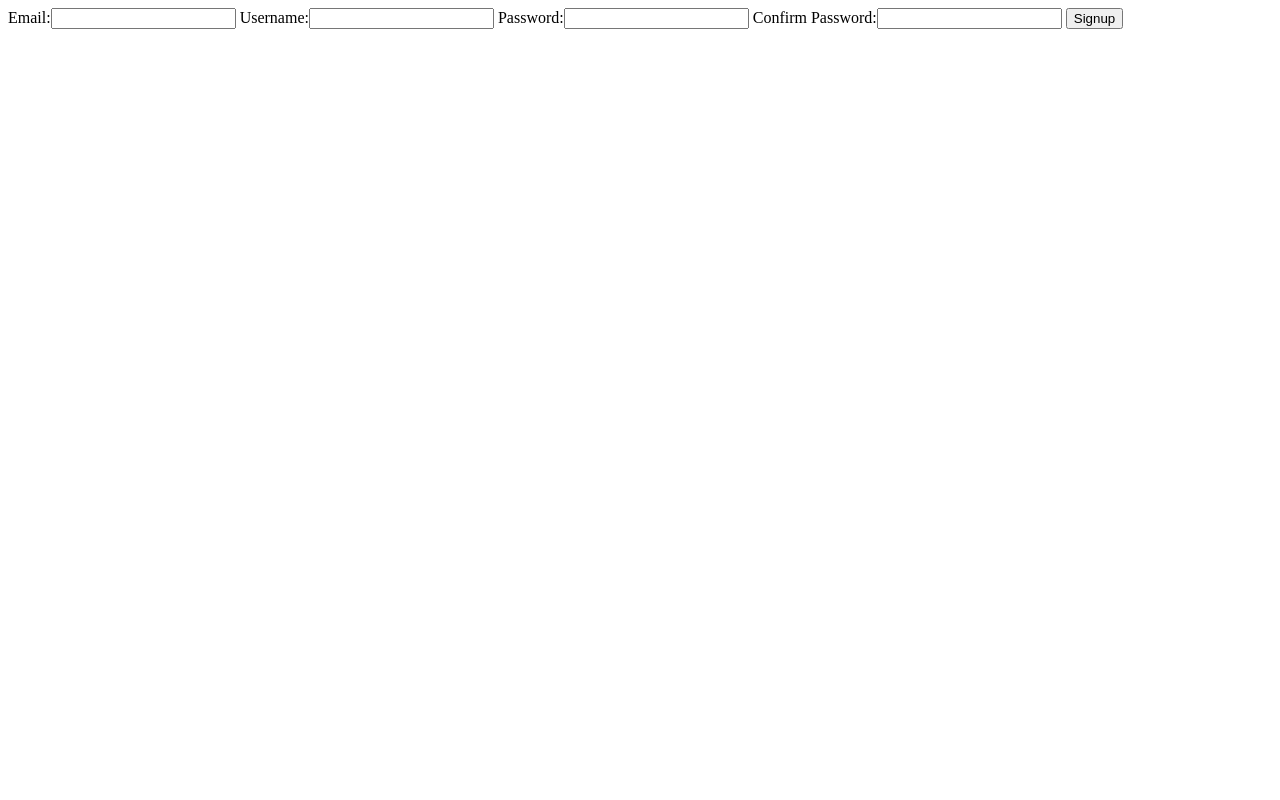
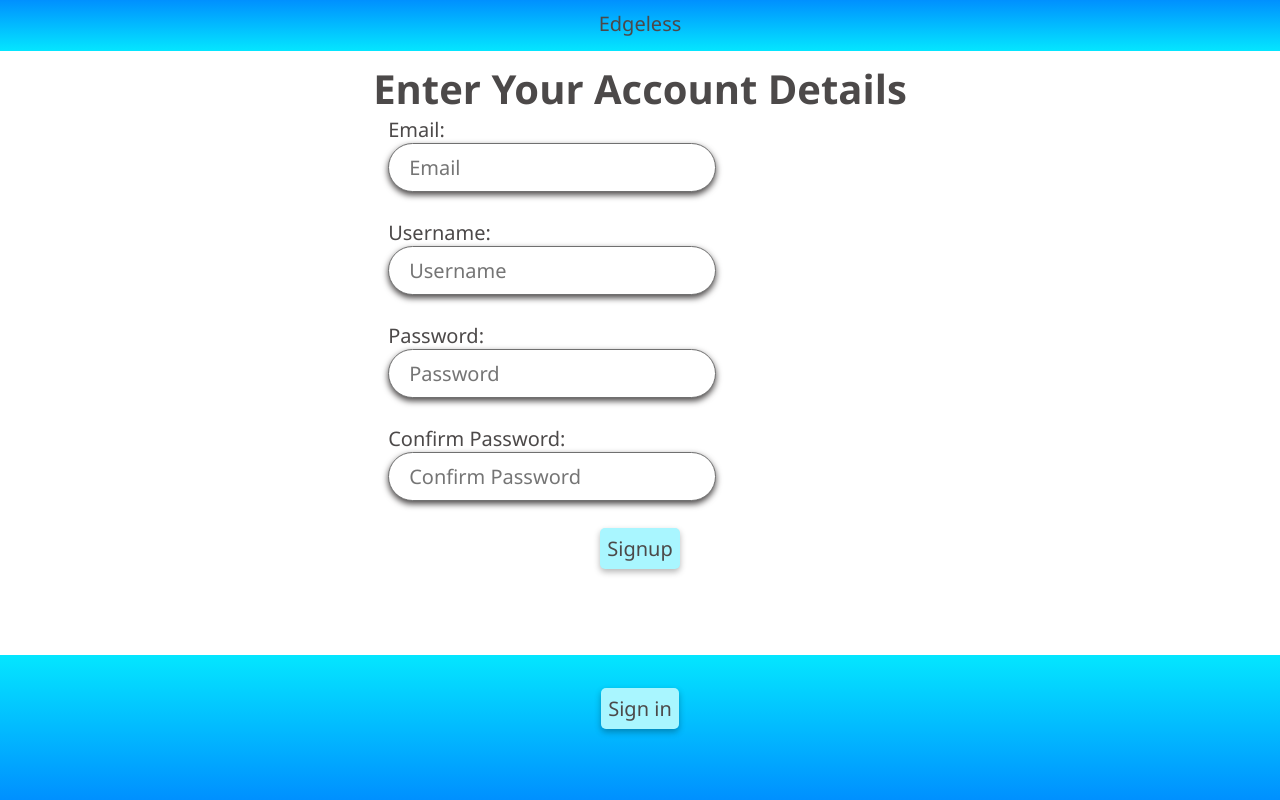
Before and after one commit to speratus/multiclip, a Django app: page /clip/signup/ in a window 1280 px wide. Run offline with Django 3.2, Linux system fonts and the light colour scheme.

Commit message:
adapts sign up page for new styles

```diff
--- a/clipper/forms.py
+++ b/clipper/forms.py
@@ -23,7 +23,43 @@ class LoginForm(forms.Form):
     )
 
 class SignupForm(forms.Form):
-    email = forms.CharField(label="Email", max_length=256)
-    username = forms.CharField(label="Username", max_length=256)
-    password = forms.CharField(label="Password", max_length=256, widget=forms.PasswordInput)
-    confirm_password = forms.CharField(label="Confirm Password", max_length=256, widget=forms.PasswordInput)
+    email = forms.CharField(
+        label="Email",
+        max_length=256,
+        widget=forms.TextInput(
+            attrs={
+                'class': 'input',
+                'placeholder': 'Email'
+            }
+        )
+    )
+    username = forms.CharField(
+        label="Username",
+        max_length=256,
+        widget=forms.TextInput(
+            attrs={
+                'class': 'input',
+                'placeholder': 'Username'
+            }
+        )
+    )
+    password = forms.CharField(
+        label="Password",
+        max_length=256,
+        widget=forms.PasswordInput(
+            attrs={
+                'class': 'input',
+                'placeholder': 'Password'
+            }
+        )
+    )
+    confirm_password = forms.CharField(
+        label="Confirm Password",
+        max_length=256,
+        widget=forms.PasswordInput(
+            attrs={
+                'class': 'input',
+                'placeholder': 'Confirm Password'
+            }
+        )
+    )
--- a/clipper/templates/clipper/signup.html
+++ b/clipper/templates/clipper/signup.html
@@ -1,16 +1,35 @@
 <!DOCTYPE html>
-<html>
-    <head>
-        <meta charset="utf-8">
-        <title>Signup for a new account.</title>
-    </head>
-    <body>
-        <main>
-            <form action="/clip/signup" method="post">
-                {% csrf_token %}
-                {{ form }}
-                <input type="submit" value="Signup">
-            </form>
-        </main>
-    </body>
-</html>
+{% extends "./layout.html" %}
+{% load static %}
+
+{% block title %}Signup for a new account{% endblock %}
+
+{% block main %}
+<h1>Enter Your Account Details</h1>
+<form action="{% url 'signup' %}" method="post">
+    {% csrf_token %}
+    <div class="full-width left">
+        <label for="{{ form.email.id_for_label }}">Email:</label><br>
+        {{ form.email }}
+    </div><br>
+    <div class="full-width left">
+        <label for="{{ form.username.id_for_label }}">Username:</label><br>
+        {{ form.username }}
+    </div><br>
+    <div class="full-width left">
+        <label for="{{ form.password.id_for_label }}">Password:</label><br>
+        {{ form.password }}
+    </div><br>
+    <div class="full-width left">
+        <label for="{{ form.confirm_password.id_for_label }}">Confirm Password:</label><br>
+        {{ form.confirm_password }}
+    </div><br>
+    <input type="submit" value="Signup" class="button">
+</form>
+{% endblock %}
+
+{% block footernav %}
+    <div>
+        <a class="button full-width" href="{% url 'login' %}">Sign in</a>
+    </div>
+{% endblock %}
```
